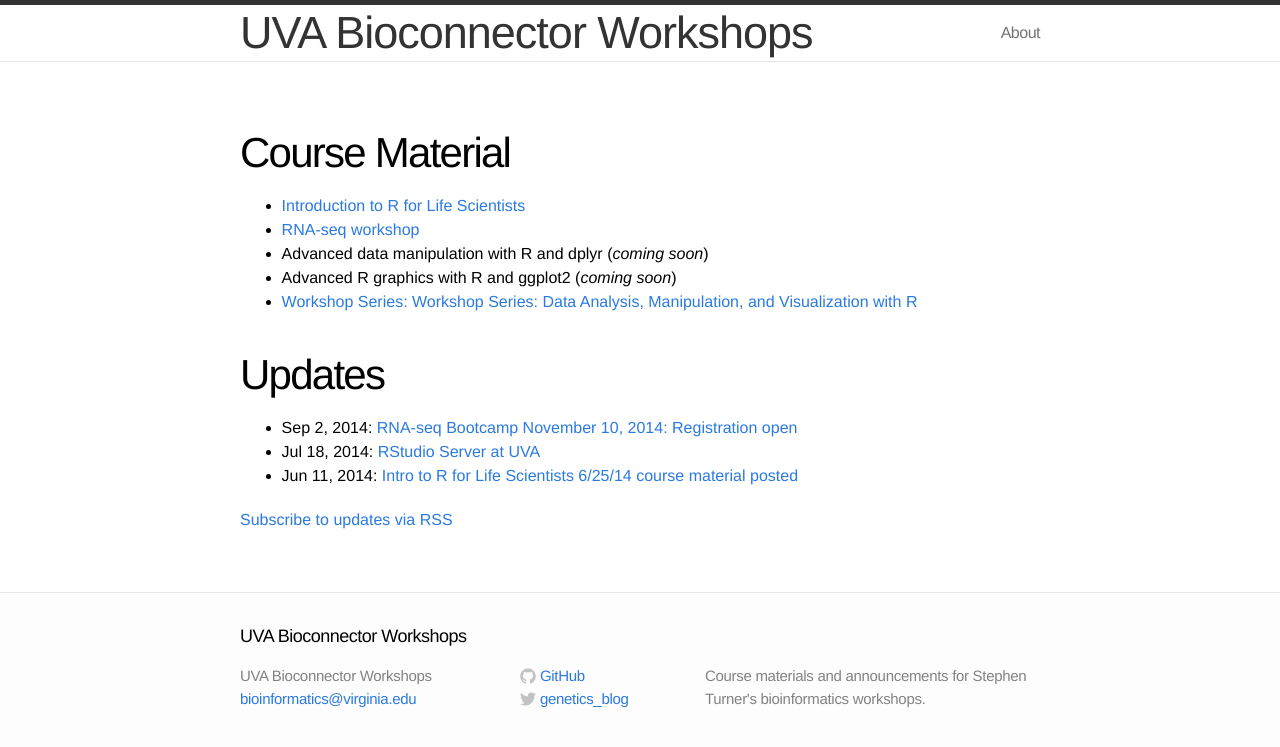
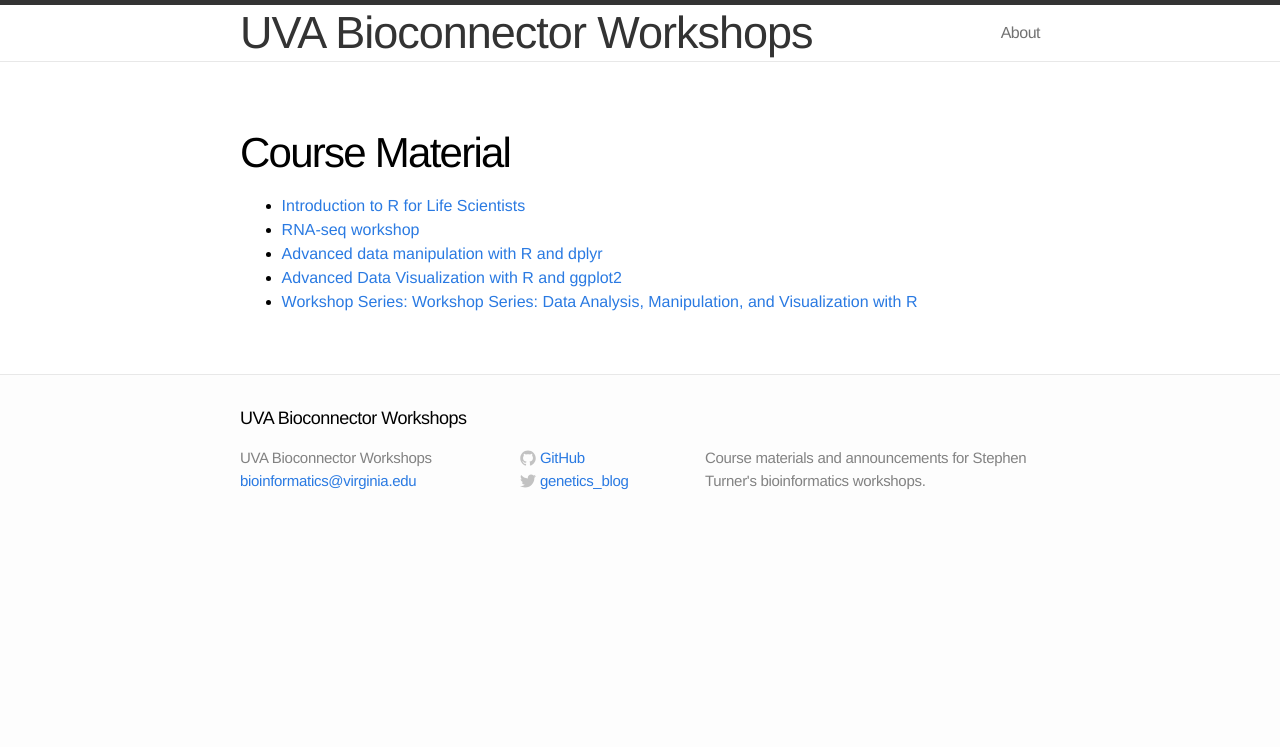
Before and after one commit to bioconnector/workshops2015, a Jekyll site: the page built from index.md, in a window 1280 px wide. Shown: the top 747 px of the page. Built offline with Jekyll 4.4.1, drawn with Linux system fonts in a browser that asks for light colours; Markdown is read by kramdown in place of the engine named in the settings; some of the changed lines change nothing that is shown.

Commit message:
added links to both manipulation and viz courses

```diff
--- a/index.md
+++ b/index.md
@@ -6,11 +6,11 @@ layout: page
 
 * [Introduction to R for Life Scientists](ws-intro-r-lifesci/)
 * [RNA-seq workshop](ws-rnaseq-1day/)
-* Advanced data manipulation with R and dplyr (*coming soon*)
-* Advanced R graphics with R and ggplot2 (*coming soon*)
+* [Advanced data manipulation with R and dplyr](ws-r-advanced-manipulation/)
+* [Advanced Data Visualization with R and ggplot2](ws-r-advanced-visualization/)
 * [Workshop Series: Workshop Series: Data Analysis, Manipulation, and Visualization with R](ws-r-series/)
 
-
+<!--
 # Updates
 
 {% for post in site.posts %}
@@ -18,3 +18,4 @@ layout: page
 {% endfor %}
 
 [Subscribe to updates via RSS]({{ "/feed.xml" | prepend: site.baseurl }})
+ -->
--- /dev/null
+++ b/ws-r-advanced-visualization.md
@@ -0,0 +1,37 @@
+---
+layout: page
+---
+
+# Advanced Data Visualization with R and ggplot2
+
+This workshop will cover fundamental concepts for creating effective data visualization and will introduce tools and techniques for visualizing large, high-dimensional data using R. We will review fundamental concepts for visually displaying quantitative information, such as using series of small multiples, avoiding "chart-junk," and maximizing the data-ink ratio. After briefly covering data visualization using base R graphics, we will introduce the ggplot2 package for advanced high-dimensional visualization. We will cover the grammar of graphics (geoms, aesthetics, stats, and faceting), and using ggplot2 to create plots layer-by-layer. Upon completing this lesson, learners will be able to use ggplot2 to explore a high-dimensional dataset by faceting and scaling scatter plots in small multiples.
+
+**Date**: March 2, 2015
+**Time**: 2:00pm - 4:00pm
+**Location**: Health Sciences Library, Carter Classroom
+
+**Pre-requisites**:
+
+* This is not a beginner course. This workshop requires basic familiarity with R: data types including vectors and data frames, importing/exporting data, and plotting. You can refresh your R knowledge with [DataCamp's Intro to R](https://www.datacamp.com/courses/introduction-to-r) or [TryR from CodeSchool](http://tryr.codeschool.com/).
+* This course also requires some experience with data manipulation using dplyr functions. If you already know some R, you can learn the basics of dplyr by spending 10 minutes with [the dplyr vignette](http://cran.rstudio.com/web/packages/dplyr/vignettes/introduction.html).
+* Bring a laptop to the course with the software installed as detailed below.
+
+**Course material:**
+
+_Check back after course_
+
+<!-- Uncomment below to post course material -->
+<!--
+* [Slides](https://speakerdeck.com/stephenturner/introduction-to-r-for-life-scientists)
+* Code used in course:
+    * Part I: [Introduction to R](r/r-intro/)
+    * Part II: [RNA-seq data analysis](r-deseq2-demo/)
+ -->
+
+## Before coming
+
+You must bring a laptop with the necessary software installed to the course. Please install the software below *prior to the course* - we will not have time during the workshop to troubleshoot installation issues. Please email me (<a href="http://www.google.com/recaptcha/mailhide/d?k=01uXi4zl-bIdygzSeXF4649A==&amp;c=_81hv-sTQvJ9rjELjZNDJeAXTvLvkpfD9KEuItpEHTE=" onclick="window.open('http://www.google.com/recaptcha/mailhide/d?k\07501uXi4zl-bIdygzSeXF4649A\75\75\46c\75_81hv-sTQvJ9rjELjZNDJeAXTvLvkpfD9KEuItpEHTE\075', '', 'toolbar=0,scrollbars=0,location=0,statusbar=0,menubar=0,resizable=0,width=500,height=300'); return false;" title="Reveal this e-mail address">sd...</a>@virginia.edu) if you have any trouble.
+
+### Software setup
+
+{% include setup-r.md %}
```
